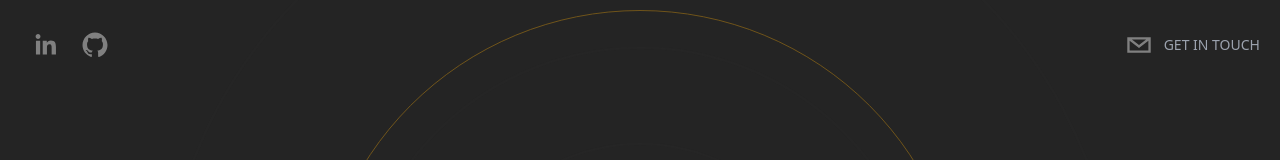
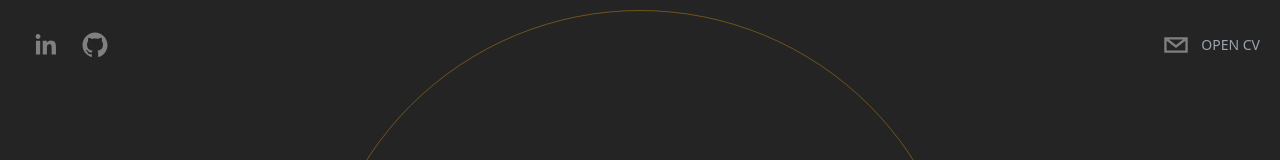
Before and after one commit to SimonHoefling/portfolio-2.0, a Next.js app: page / in a window 1280 px wide. Shown: the top 160 px of the page. Built offline with nearby package versions, Linux system fonts and the light colour scheme.

Commit message:
Fixed some typos

```diff
--- a/src/components/Header.tsx
+++ b/src/components/Header.tsx
@@ -2,6 +2,7 @@ import React from 'react';
 import { SocialIcon } from 'react-social-icons';
 import { motion } from 'framer-motion';
 import Link from 'next/link';
+import { DocumentIcon } from '@heroicons/react/24/outline';
 
 type Props = {};
 
@@ -37,7 +38,13 @@ export default function Header({}: Props) {
           fgColor='gray'
           bgColor='transparent'
         />
-        <p className='uppercase hidden md:inline-flex text-sm text-gray-400'>Get in touch</p>
+        {/* <DocumentIcon className="h-6 w-6 text-gray-500" /> */}
+        <Link
+          className='uppercase text-sm text-gray-400'
+          href="/SIMON HOEFLING - Resume.pdf"
+          target="_blank">
+          Open CV
+        </Link>
       </motion.div>
     </header>
   )
--- a/src/components/Projects.tsx
+++ b/src/components/Projects.tsx
@@ -8,7 +8,7 @@ export default function Projects({}: Props) {
   const projects = [
     {
       title: "Give-Hope",
-      description: "GiveHope is a user-friendly web application that serves as a platform for charities to list their organizations and for users to donate to causes that they are passionate about (The website is aviable as a responsive Desktop and PWA version).",
+      description: "GiveHope is a user-friendly web application that serves as a platform for charities to list their organizations, and for users to donate to causes that they are passionate about. The website is available as a responsive desktop and PWA version.",
       backendStack: "Backend: Ruby",
       frontendStack: "Frontend: HTML, CSS, Ruby on Rails, Bootstrap, JavaScript",
       image: "/givehope-mockup.png",
@@ -24,7 +24,7 @@ export default function Projects({}: Props) {
     },
     {
       title: "Earn-Train",
-      description: "Earn-Train is a website where companies list small tasks, and users complete them for money. Users can browse tasks based on their interests. Earn-Train provides an easy way for outsourcing small tasks and earning money. (The website is currently only aviable as a PWA version)",
+      description: "Earn-Train is a website where companies list small tasks, and users complete them for money. Users can browse tasks based on their interests. Earn-Train provides an easy way for outsourcing small tasks and earning money. (The website is currently only available as a PWA version)",
       backendStack: "Backend: Ruby",
       frontendStack: "Frontend: HTML, CSS, Ruby on Rails, Bootstrap, JavaScript",
       image: "/earntrain-mockup.png",
```
Also changed, not shown: 1 other file (tests, documents, lock files or other folders).
